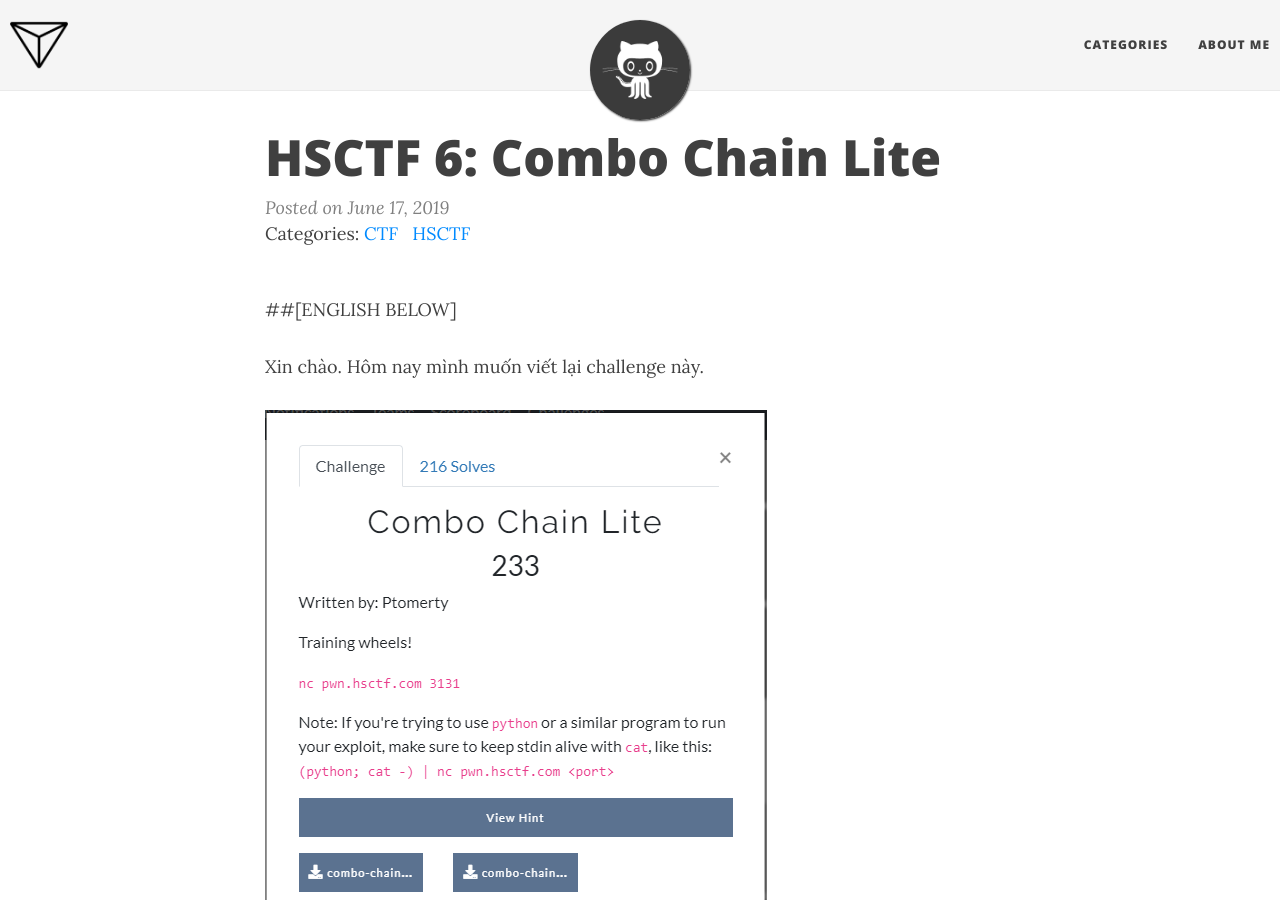
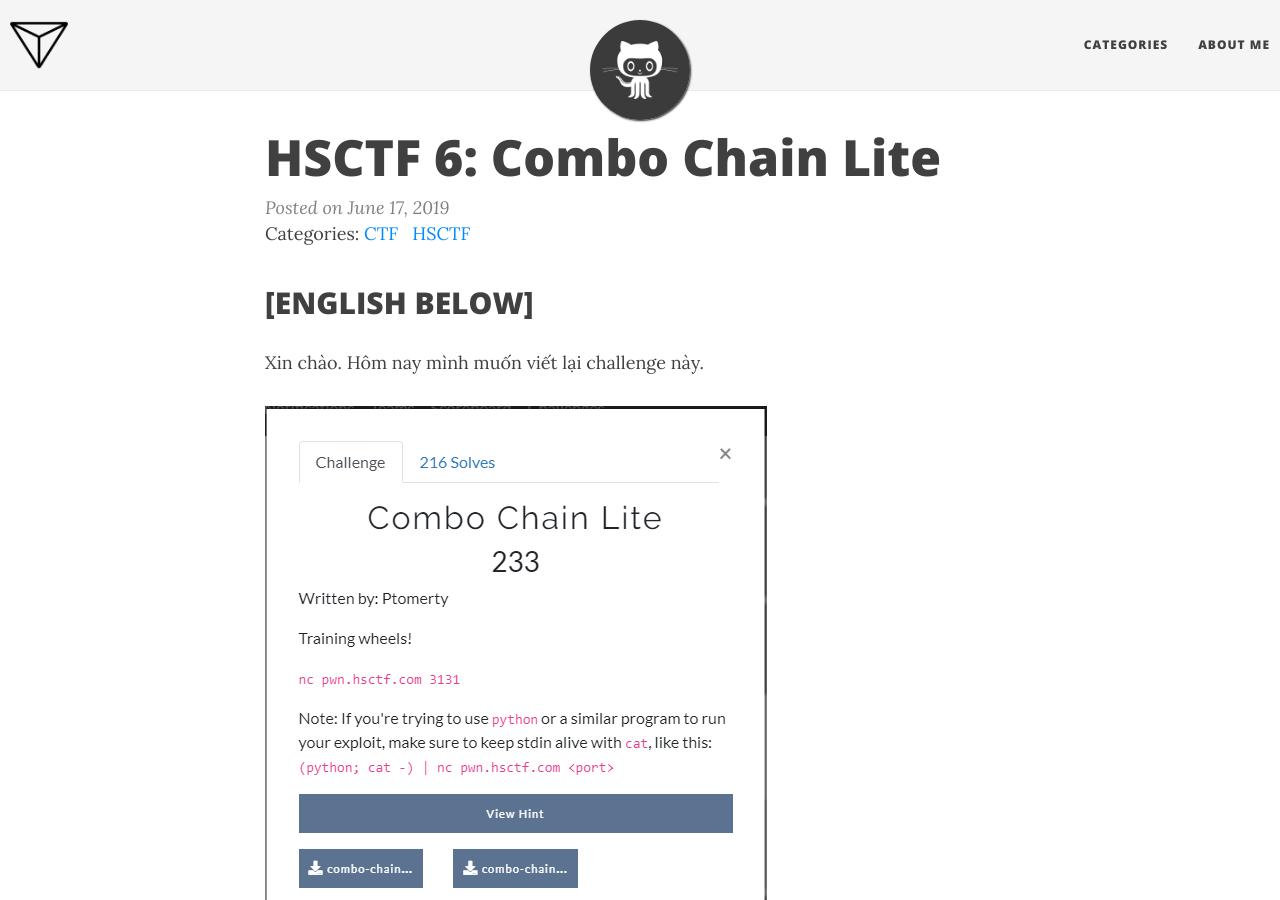
Before and after one commit to Delt-A/delt-a.github.io, a Jekyll site: the page built from _posts/2019-06-17-hsctf-6-combo-chain-lite.md, in a window 1280 px wide and 900 px high. Built offline with Jekyll 4.4.1, drawn with Linux system fonts in a browser that asks for light colours; nearby versions of some CDN libraries.

```diff
--- a/_posts/2019-06-17-hsctf-6-combo-chain-lite.md
+++ b/_posts/2019-06-17-hsctf-6-combo-chain-lite.md
@@ -6,7 +6,7 @@ categories:
   - CTF
   - HSCTF
 ---
-##\[ENGLISH BELOW]
+## \[ENGLISH BELOW]
 
 
 Xin chào.
@@ -85,7 +85,7 @@ rm.close()
 Done.
 
 
-#ENGLISH
+## ENGLISH
 
 Hello everyone, here is the challenge:
 ![Capture-combo-chain-lite.PNG]({{site.baseurl}}/img/ctf/HSCTF/2019/Capture-combo-chain-lite.PNG)
```
